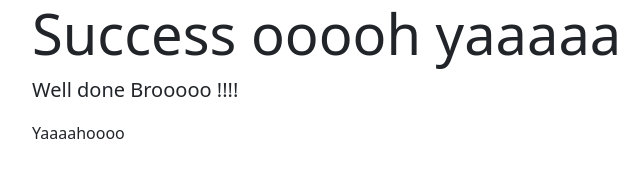
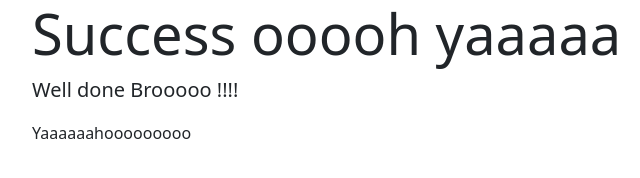
Before and after one commit to Ar-Amin/signin, a website: page success.html in a window 1280 px wide. Shown: the full height of the page, 50-690 px from the left. Drawn offline with nearby package versions, Linux system fonts and the light colour scheme.

Commit message:
Add files via upload

```diff
--- a/success.html
+++ b/success.html
@@ -11,7 +11,7 @@
         <div class="container">
           <h1 class="display-4">Success ooooh yaaaaa</h1>
           <p class="lead">Well done Brooooo !!!!</p>
-          <p>Yaaaahoooo</p>
+          <p>Yaaaaaahooooooooo</p>
         </div>
       </div>
 
```
